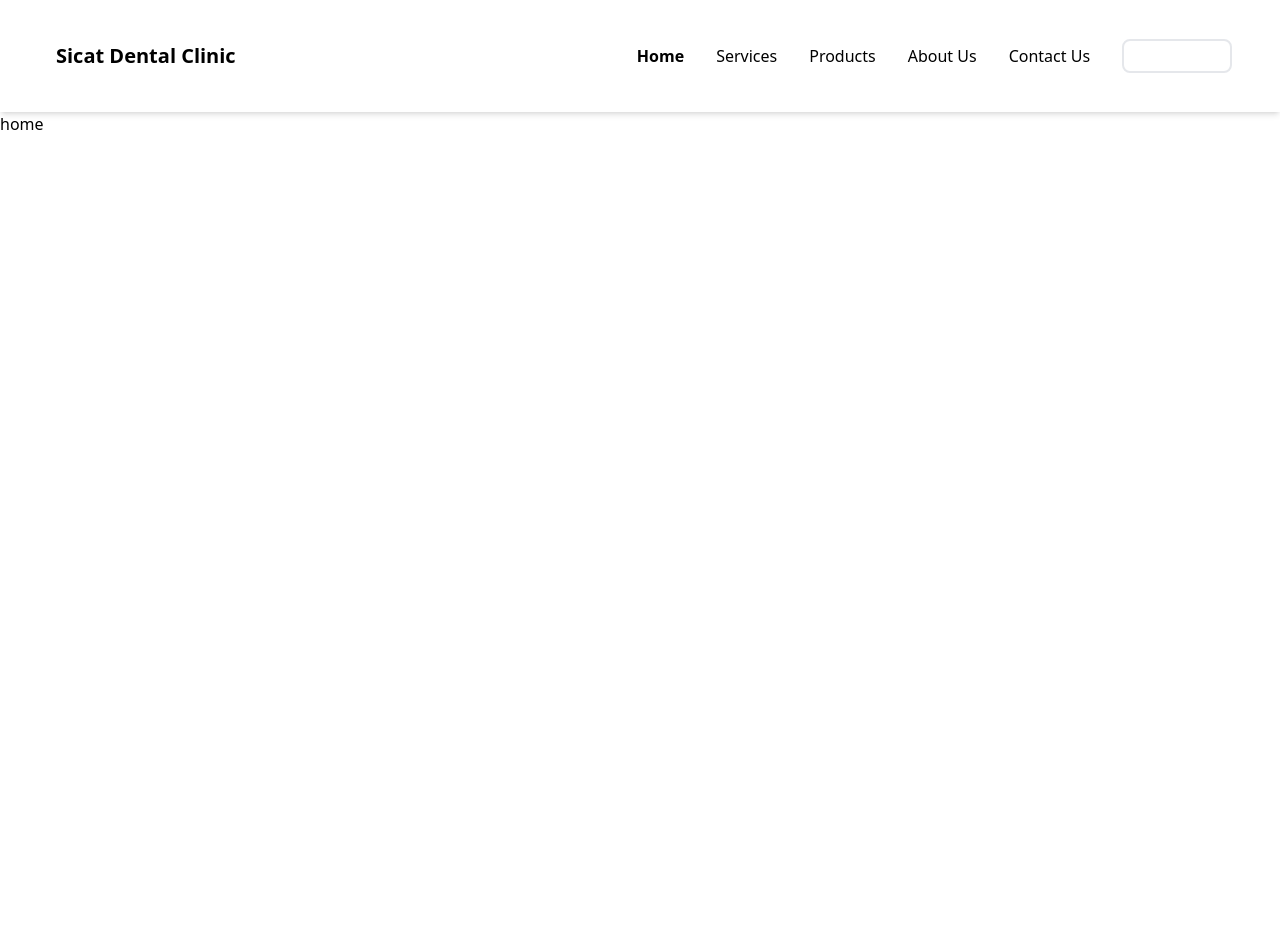
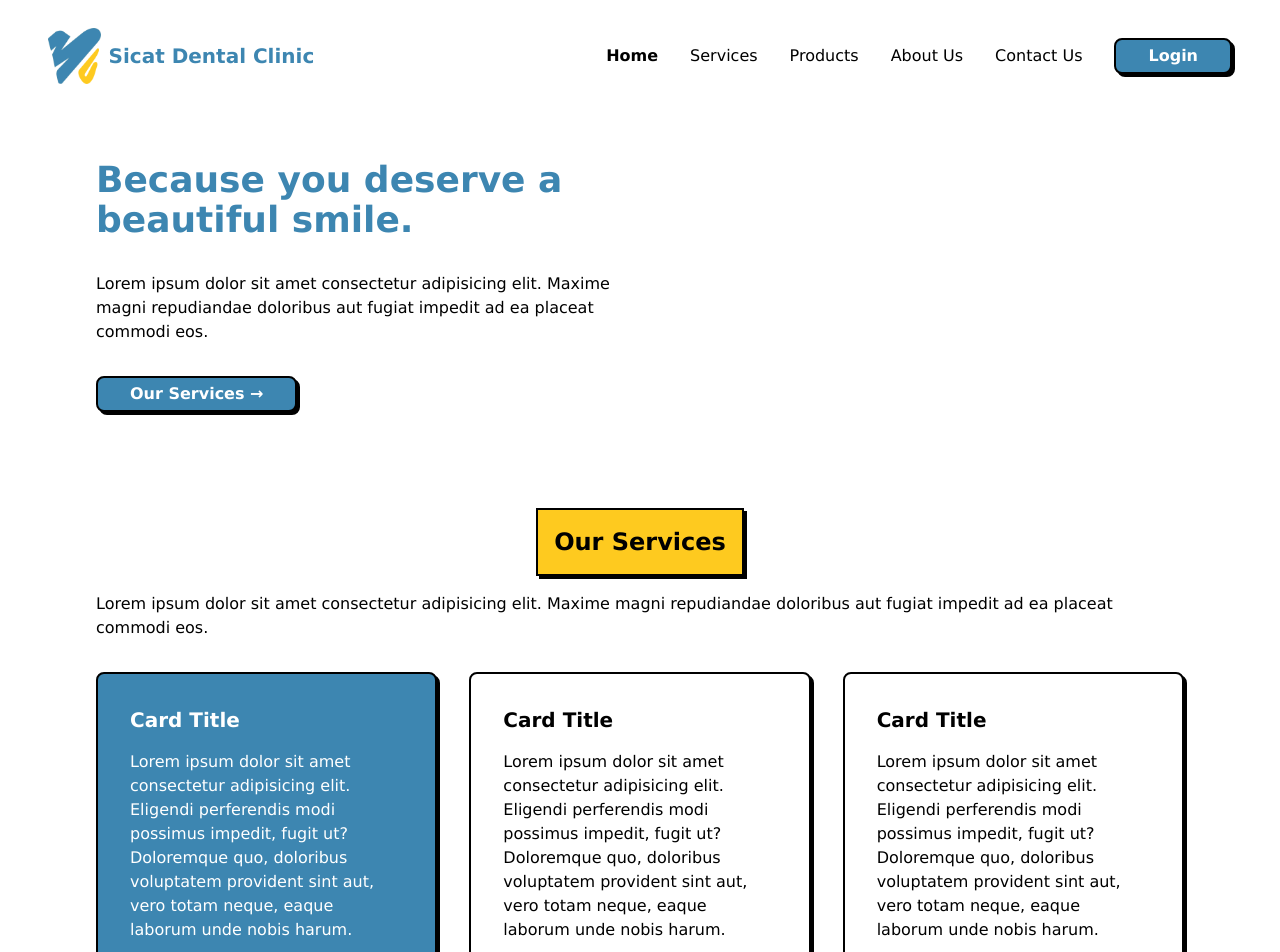
Before and after one commit to francism06/e-commerce, a React (Vite) app: page / in a window 1280 px wide. Shown: the top 952 px of the page. Before the commit the page ends 800 px from the top, so only its background shows below. Built offline with nearby package versions, Linux system fonts and the light colour scheme.

Commit message:
Added Home section for user

```diff
--- a/src/App.jsx
+++ b/src/App.jsx
@@ -6,15 +6,19 @@ import NavBar from './components/NavBar';
 import AdminNavBar from "./components/AdminNavBar";
 
 // Admin Components
-import Dashboard from "./pages/admin/Dashboard";
-import Products from "./pages/admin/Products"
-import Services from "./pages/admin/Services"
-import Transactions from "./pages/admin/Transactions"
+import AdminDashboard from "./pages/admin/Dashboard";
+import AdminProducts from "./pages/admin/Products";
+import AdminServices from "./pages/admin/Services";
+import AdminTransactions from "./pages/admin/Transactions";
 
 // User Components
 import Home from "./pages/user/Home";
-
-
+import Products from "./pages/user/Products";
+import Services from "./pages/user/Services";
+import AboutUs from "./pages/user/AboutUs";
+import ContactUs from "./pages/user/ContactUs";
+import Login from "./pages/user/Login";
+import Register from "./pages/user/Register";
 
 const App = () => {
 
@@ -28,22 +32,22 @@ const App = () => {
       {/* USER NAV */}
       <Route path="/" element={<NavBar />}>
         <Route index element={<Home />} />
-        {/* <Route path="services" element={ } />
-        <Route path="products" element={ } />
-        <Route path="about-us" element={ } />
-        <Route path="contact-us" element={ } />
-        <Route path="login" element={ } />
-        <Route path="register" element={ } />
-        <Route path="cart" element={ } />
+        <Route path="services" element={<Services />} />
+        <Route path="products" element={<Products />} />
+        <Route path="about-us" element={<AboutUs />} />
+        <Route path="contact-us" element={<ContactUs />} />
+        <Route path="login" element={<Login />} />
+        <Route path="register" element={<Register />} />
+        {/* <Route path="cart" element={ } />
         <Route path="tracking" element={ } /> */}
       </Route>
 
       {/* ADMIN NAV */}
       <Route path="admin" element={<AdminNavBar />} >
-        <Route index element={<Dashboard />} />
-        <Route path="services" element={<Products />} />
-        <Route path="products" element={<Services />} />
-        <Route path="transactions" element={<Transactions />} />
+        <Route index element={<AdminDashboard />} />
+        <Route path="services" element={<AdminProducts />} />
+        <Route path="products" element={<AdminServices />} />
+        <Route path="transactions" element={<AdminTransactions />} />
       </Route>
 
       <Route path="*" element={<div>Page not Found!</div>} />
--- /dev/null
+++ b/src/components/Card.jsx
@@ -0,0 +1,44 @@
+import React from 'react'
+import { NavLink } from 'react-router-dom'
+
+export const ServiceCard = ({ type }) => {
+    return (
+        <div className={`
+            ${type ? 'bg-secondary text-white' : 'bg-white text-black'}
+            w-full h-full flex flex-col p-8 rounded-lg border-2 border-black drop-shadow-primary gap-8
+            `}
+        >
+            <div className='flex flex-col w-full gap-4'>
+                <h1 className='text-xl font-bold'>Card Title</h1>
+                <p>Lorem ipsum dolor sit amet consectetur adipisicing elit. Eligendi perferendis modi possimus impedit, fugit ut? Doloremque quo, doloribus voluptatem provident sint aut, vero totam neque, eaque laborum unde nobis harum.</p>
+            </div>
+            <div>
+                <NavLink to="/services" className={`
+                    ${type ? 'border-white' : 'border-black'}
+                    pb-1 border-b
+                    `}
+                >Read More &rarr;</NavLink>
+            </div>
+        </div>
+    )
+}
+
+export const ProductCard = () => {
+    return (
+        <div className={`
+            w-full h-full flex flex-col bg-white border-2 border-black drop-shadow-primary rounded-lg
+        `}>
+            <div className='w-full'>
+
+            </div>
+            <div className='w-full flex flex-col gap-4 p-4'>
+                <p className='font-bold'>Product Title</p>
+                <div className='w-full h-full flex flex-row items-center justify-between'>
+                    <p>Price</p>
+                    <button className="px-8 py-1 bg-white border-2 border-black rounded-lg
+                    transition hover:-translate-x-1 hover:-translate-y-1 hover:drop-shadow-primary active:bg-secondary-active ">Buy Now</button>
+                </div>
+            </div>
+        </div>
+    )
+}
--- a/src/components/NavBar.jsx
+++ b/src/components/NavBar.jsx
@@ -10,8 +10,6 @@ const NavBar = () => {
   // const [authenticated, setAuthenticated] = useState(sessionStorage.getItem('authenticated'));
 
   useEffect(() => {
-    document.querySelector('#root').classList.remove('flex', 'flex-row')
-    document.querySelector('#root').classList.add('flex', 'flex-col')
 
     // if (authenticated === 'true') {
     //   navigate('./../admin/');
@@ -30,10 +28,11 @@ const NavBar = () => {
   });
 
   return (
-    <>
-      <nav className='sticky top-0 w-screen h-28 flex flex-row justify-between items-center bg-white shadow-md z-20 py-4'>
+    <div className="flex flex-col">
+      <nav className='sticky top-0 h-28 w-full flex flex-row justify-between items-center bg-white z-20 py-4'>
         <a href="/" className='flex flex-row justify-center items-center mx-12 w-fit'>
-          <p className='font-bold text-xl px-2 w-fit'>Sicat Dental Clinic</p>
+          <img className='w-auto h-14' src="Logo.png" alt="Sicat Dental Clinic Logo" />
+          <p className='font-bold text-xl px-2 w-fit text-secondary'>Sicat Dental Clinic</p>
         </a>
         <button
           className="flex flex-row justify-end items-center gap-8 p-2 mx-20 w-auto text-3xl lg:hidden"
@@ -45,8 +44,19 @@ const NavBar = () => {
         >
           <Icon icon="clarity:bars-line" />
         </button>
-        <ul className={`
-        ${(window.innerWidth < 1024) ? (active ? 'fixed flex flex-col justify-center items-center gap-4 right-0 py-4 bg-white top-28 w-full shadow-md' : 'hidden') : 'hidden'}
+        <div className={`
+        ${(window.innerWidth < 1024) ? (active ? 'fixed flex flex-col justify-center items-center gap-6 right-0 py-8 bg-white top-24 w-full' : 'hidden') : 'hidden'}
+        lg:flex lg:flex-row lg:justify-end lg:items-center lg:gap-8 lg:mx-12 lg:w-auto lg:h-full
+        `}>
+          <NavLink to="/" className={({ isActive }) => isActive ? 'font-bold' : undefined} >Home</NavLink>
+          <NavLink to="/services" className={({ isActive }) => isActive ? 'font-bold' : undefined}>Services</NavLink>
+          <NavLink to="/products" className={({ isActive }) => isActive ? 'font-bold' : undefined}>Products</NavLink>
+          <NavLink to="/about-us" className={({ isActive }) => isActive ? 'font-bold' : undefined}>About Us</NavLink>
+          <NavLink to="/contact-us" className={({ isActive }) => isActive ? 'font-bold' : undefined}>Contact Us</NavLink>
+          <NavLink to="/login" className="px-8 py-1 bg-secondary border-2 border-black text-white font-bold rounded-lg drop-shadow-primary transition hover:translate-x-1 hover:translate-y-1 hover:drop-shadow-none active:bg-secondary-active">Login</NavLink>
+        </div>
+        {/* <ul className={`
+        ${(window.innerWidth < 1024) ? (active ? 'fixed flex flex-col justify-center items-center gap-6 right-0 py-8 bg-white top-24 w-full' : 'hidden') : 'hidden'}
         lg:flex lg:flex-row lg:justify-end lg:items-center lg:gap-8 lg:mx-12 lg:w-auto lg:h-full
         `}>
           <li>
@@ -65,14 +75,30 @@ const NavBar = () => {
             <NavLink to="/contact-us" className={({ isActive }) => isActive ? 'font-bold' : undefined}>Contact Us</NavLink>
           </li>
           <li>
-            <NavLink to="/login" className="px-8 py-1 bg-sadp-brown border-2 border-sadp-brown text-white rounded-lg">Login</NavLink>
+            <NavLink to="/login" className="px-8 py-1 bg-secondary border-2 border-black text-white font-bold rounded-lg drop-shadow-primary transition hover:translate-x-1 hover:translate-y-1 hover:drop-shadow-none active:bg-secondary-active">Login</NavLink>
           </li>
-        </ul>
+        </ul> */}
       </nav>
 
-      <Outlet />
+      <div className="w-full h-full">
+        <Outlet />
+      </div>
 
-    </>
+      <div className="w-full h-64 bg-black mt-12 flex flex-col justify-center items-center gap-4">
+        <p className="text-tertiary text-2xl font-bold">Sicat Dental Clinic</p>
+        <p className="text-white">1337 Myriam Spur, Haneborough, Burkina Faso</p>
+        <div className="flex flex-row gap-4">
+          <a href="" className="bg-white rounded-full p-2">
+            <Icon icon="bxl:facebook" className="text-black text-2xl" />
+          </a>
+          <a href="" className="bg-white rounded-full p-2">
+            <Icon icon="bxl:twitter" className="text-black text-2xl" />
+          </a>
+        </div>
+        <p className="text-white">2023 © Sicat Dental Clinic</p>
+      </div>
+
+    </div>
   )
 };
 
--- a/src/index.css
+++ b/src/index.css
@@ -1,3 +1,7 @@
 @tailwind base;
 @tailwind components;
 @tailwind utilities;
+
+* {
+    font-family: Verdana, sans-serif;
+}
--- /dev/null
+++ b/src/pages/user/AboutUs.jsx
@@ -0,0 +1,9 @@
+import React from 'react'
+
+const AboutUs = () => {
+  return (
+    <div>AboutUs</div>
+  )
+}
+
+export default AboutUs
--- /dev/null
+++ b/src/pages/user/ContactUs.jsx
@@ -0,0 +1,9 @@
+import React from 'react'
+
+const ContactUs = () => {
+  return (
+    <div>ContactUs</div>
+  )
+}
+
+export default ContactUs
--- a/src/pages/user/Home.jsx
+++ b/src/pages/user/Home.jsx
@@ -1,10 +1,79 @@
 import React, { useState, useEffect } from "react";
+import { NavLink } from "react-router-dom";
+
+import { ServiceCard, ProductCard } from "../../components/Card";
+
 
 function Home() {
-  const [users, setUsers] = React.useState([]);
+  // const [users, setUsers] = React.useState([]);
 
-  useEffect(() => {}, []);
-  return <div>home</div>;
+  // useEffect(() => {}, []);
+  return (
+    <>
+      {/* Hero Section */}
+      <div className="flex flex-row w-full px-24 py-12">
+        <div className="w-2/4 flex flex-col gap-8 justify-center">
+          <h1 className="text-4xl font-bold text-secondary">Because you deserve a beautiful smile.</h1>
+          <p>Lorem ipsum dolor sit amet consectetur adipisicing elit. Maxime magni repudiandae doloribus aut fugiat impedit ad ea placeat commodi eos.</p>
+          <NavLink to={"/services"} className="w-fit px-8 py-1 bg-secondary border-2 border-black text-white font-bold rounded-lg drop-shadow-primary
+          transition hover:translate-x-1 hover:translate-y-1 hover:drop-shadow-none active:bg-secondary-active
+          ">Our Services &rarr;</NavLink>
+        </div>
+        <div className="w-2/4">
+
+        </div>
+      </div>
+
+      {/* Services Section */}
+      <div className="flex flex-col w-full px-24 py-12 gap-8">
+        <div className="w-full flex flex-col gap-4 items-center justify-center">
+          <Header title={'Our Services'} />
+          {/* <h1 className="text-4xl font-bold text-secondary">Our Services</h1> */}
+          <p>Lorem ipsum dolor sit amet consectetur adipisicing elit. Maxime magni repudiandae doloribus aut fugiat impedit ad ea placeat commodi eos.</p>
+        </div>
+        <div className="w-full grid grid-cols-3 gap-8">
+          <ServiceCard type={1} />
+          <ServiceCard type={0} />
+          <ServiceCard type={0} />
+        </div>
+      </div>
+
+      {/* Products Section */}
+      <div className="flex flex-col w-full px-24 py-12 gap-8">
+        <div className="w-full flex flex-col gap-4 items-center justify-center">
+          <Header title={'Our Products'} />
+          <p>Lorem ipsum dolor sit amet consectetur adipisicing elit. Maxime magni repudiandae doloribus aut fugiat impedit ad ea placeat commodi eos.</p>
+        </div>
+        <div className="w-full grid grid-cols-5 gap-8">
+          <ProductCard />
+          <ProductCard />
+          <ProductCard />
+          <ProductCard />
+          <ProductCard />
+        </div>
+      </div>
+
+      {/* Download App Section */}
+      <div className="flex flex-row mx-44 my-12 border-2 border-black bg-white rounded-lg drop-shadow-primary overflow-hidden">
+        <div className="w-2/4 flex flex-col gap-8 p-12 justify-center bg-tertiary border-r-2 border-black">
+          <h1 className="text-4xl font-bold text-black">Download our Application</h1>
+          <p>Lorem ipsum dolor sit amet, consectetur adipisicing elit. Aliquam eveniet, praesentium, eaque facilis veniam rem beatae minima expedita saepe hic dicta nihil in doloribus assumenda magni sint asperiores! Debitis sit ex accusantium dolorum, at architecto saepe fuga molestias dolore amet delectus veniam ducimus odit ad neque maiores eius minus magni?</p>
+          <NavLink to={"/services"} className="w-fit px-8 py-1 bg-secondary border-2 border-black text-white font-bold rounded-lg drop-shadow-primary
+          transition hover:translate-x-1 hover:translate-y-1 hover:drop-shadow-none active:bg-secondary-active
+          ">Download Now &rarr;</NavLink>
+        </div>
+        <div className="w-2/4">
+
+        </div>
+      </div>
+    </>
+  );
+}
+
+function Header ({ title }) {
+  return (
+    <h1 className="font-bold text-2xl p-4 bg-tertiary border-2 border-black drop-shadow-primary">{ title }</h1>
+  )
 }
 
 export default Home;
--- /dev/null
+++ b/src/pages/user/Login.jsx
@@ -0,0 +1,9 @@
+import React from 'react'
+
+const Login = () => {
+  return (
+    <div>Login</div>
+  )
+}
+
+export default Login
--- /dev/null
+++ b/src/pages/user/Products.jsx
@@ -0,0 +1,9 @@
+import React from 'react'
+
+const Products = () => {
+  return (
+    <div>Products</div>
+  )
+}
+
+export default Products
--- /dev/null
+++ b/src/pages/user/Register.jsx
@@ -0,0 +1,9 @@
+import React from 'react'
+
+const Register = () => {
+  return (
+    <div>Register</div>
+  )
+}
+
+export default Register
--- /dev/null
+++ b/src/pages/user/Services.jsx
@@ -0,0 +1,9 @@
+import React from 'react'
+
+const Services = () => {
+  return (
+    <div>Services</div>
+  )
+}
+
+export default Services
--- a/tailwind.config.cjs
+++ b/tailwind.config.cjs
@@ -5,7 +5,23 @@ module.exports = {
     "./src/**/*.{js,ts,jsx,tsx}",
   ],
   theme: {
-    extend: {},
+    extend: {
+      colors: {
+        'secondary': '#3D86B1',
+        'tertiary': '#FECA1F',
+        'secondary-active': '#549FB9',
+        'tertiary-active': '#FED936'
+      },
+      dropShadow: {
+        'primary': '3px 3px 0px rgba(0,0,0,1)',
+        'secondary': '3px 3px 0px rgba(61,134,177,1)',
+        'tertiary': '3px 3px 0px rgba(254,202,31,1)',
+        'text': [
+          '-1px -1px 0px rgba(0,0,0,1)',
+          '3px 3px 0px rgba(0,0,0,1)',
+        ]
+      }
+    },
   },
   plugins: [],
 }
```
Also changed, not shown: public/Logo.png (added).
